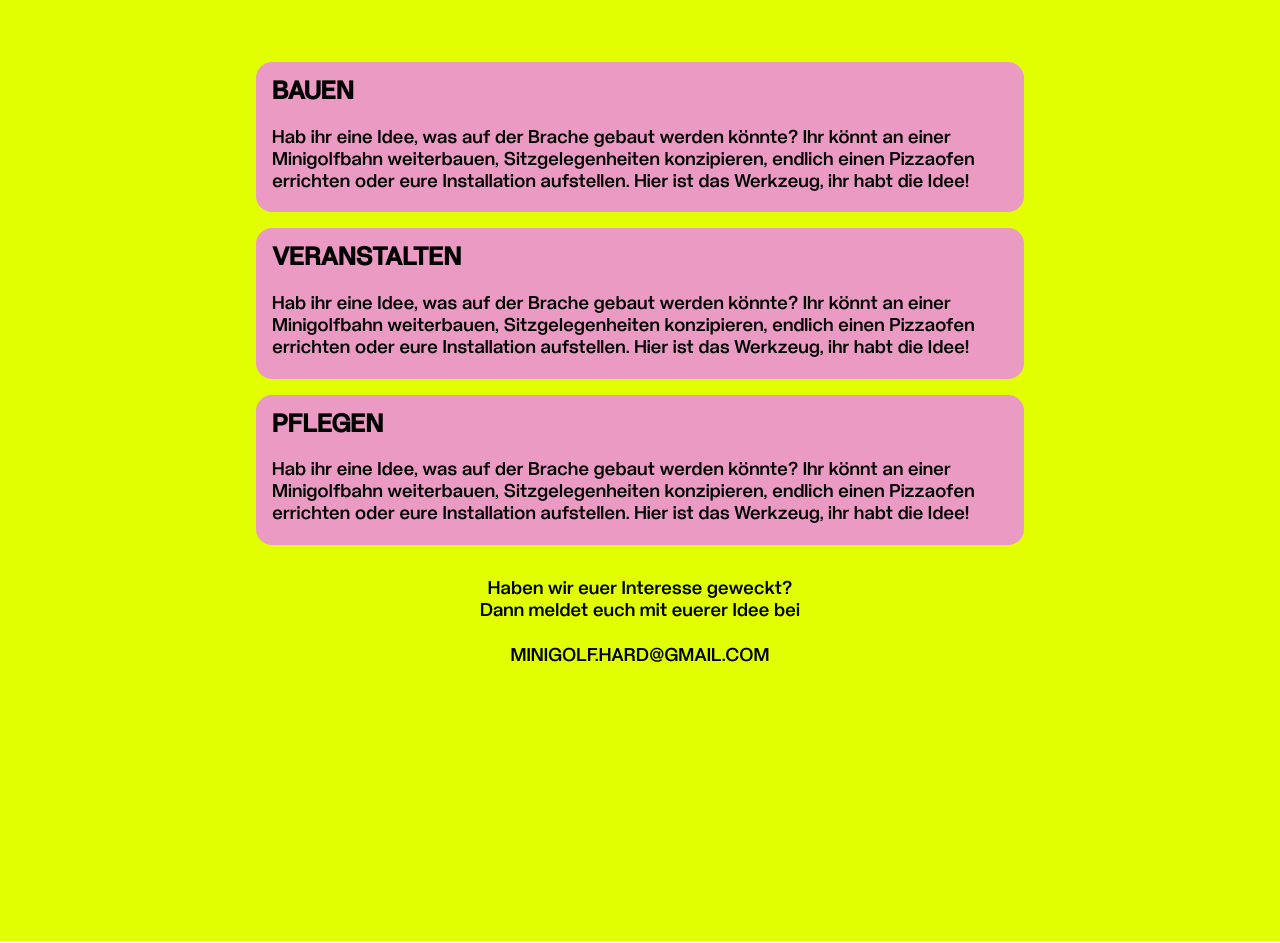
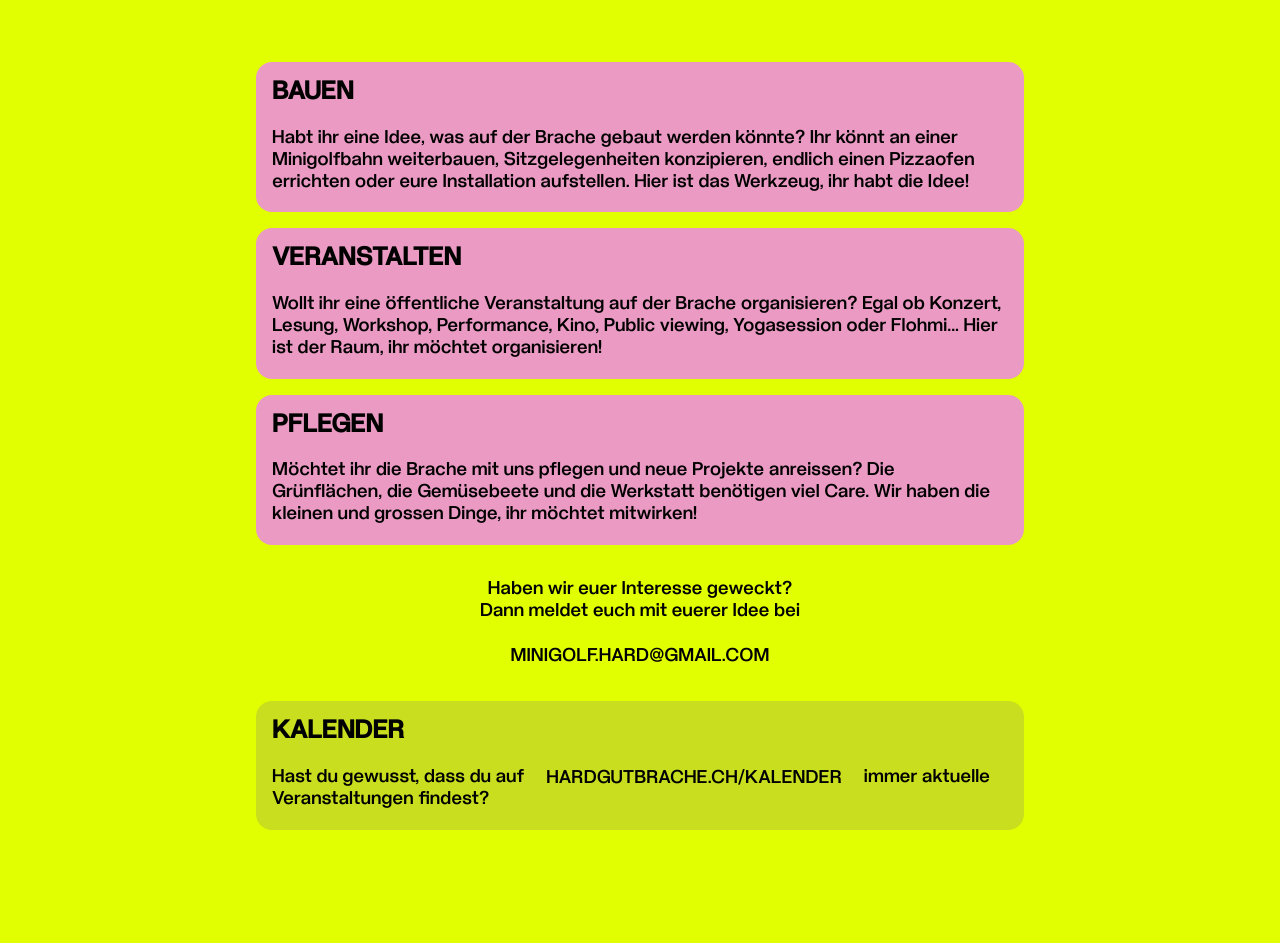
Before and after one commit to Dariush-Mehdiaraghi/minigolf-hard, a SvelteKit app: page /mitmachen in a window 1280 px wide. Shown: the part 989-1932 px from the top of the page. Built offline with nearby package versions, Linux system fonts and the light colour scheme.

Commit message:
fixed text

```diff
--- a/src/routes/mitmachen/+page.svelte
+++ b/src/routes/mitmachen/+page.svelte
@@ -55,19 +55,19 @@
   <div class="box">
     <h2>Bauen</h2>
     <p>
-      Hab ihr eine Idee, was auf der Brache gebaut werden könnte? Ihr könnt an einer Minigolfbahn weiterbauen, Sitzgelegenheiten konzipieren, endlich einen Pizzaofen errichten oder eure Installation aufstellen. Hier ist das Werkzeug, ihr habt die Idee!
+      Habt ihr eine Idee, was auf der Brache gebaut werden könnte? Ihr könnt an einer Minigolfbahn weiterbauen, Sitzgelegenheiten konzipieren, endlich einen Pizzaofen errichten oder eure Installation aufstellen. Hier ist das Werkzeug, ihr habt die Idee!
     </p>
   </div>
   <div class="box">
     <h2>Veranstalten</h2>
     <p>
-      Hab ihr eine Idee, was auf der Brache gebaut werden könnte? Ihr könnt an einer Minigolfbahn weiterbauen, Sitzgelegenheiten konzipieren, endlich einen Pizzaofen errichten oder eure Installation aufstellen. Hier ist das Werkzeug, ihr habt die Idee!
+      Wollt ihr eine öffentliche Veranstaltung auf der Brache organisieren? Egal ob Konzert, Lesung, Workshop, Performance, Kino, Public viewing, Yogasession oder Flohmi... Hier ist der Raum, ihr möchtet organisieren!
     </p>
   </div>
   <div class="box">
     <h2>Pflegen</h2>
     <p>
-      Hab ihr eine Idee, was auf der Brache gebaut werden könnte? Ihr könnt an einer Minigolfbahn weiterbauen, Sitzgelegenheiten konzipieren, endlich einen Pizzaofen errichten oder eure Installation aufstellen. Hier ist das Werkzeug, ihr habt die Idee!
+      Möchtet ihr die Brache mit uns pflegen und neue Projekte anreissen? Die Grünflächen, die Gemüsebeete und die Werkstatt benötigen viel Care. Wir haben die kleinen und grossen Dinge, ihr möchtet mitwirken!
     </p>
   </div>
   <div class="box-b">
@@ -76,6 +76,12 @@
       <br>Dann meldet euch mit euerer Idee bei
       <br>
       <br><a href="mailto:minigolf.hard@gmail.com">minigolf.hard@gmail.com</a>
+    </p>
+  </div>
+  <div class="box-kalender">
+    <h2>Kalender</h2>
+    <p>
+      Hast du gewusst, dass du auf <a href="https://hardgutbrache.ch/kalender">hardgutbrache.ch/kalender</a> immer aktuelle Veranstaltungen findest?
     </p>
   </div>
 </div>
@@ -100,6 +106,14 @@
   }
   .box{
     background-color: #EA9AC3;
+    border-radius: 1em;
+    padding: 1em;
+    margin-top: 1em;
+    padding-bottom: 0.1em;
+  }
+
+  .box-kalender{
+    background-color: #C8DE1E;
     border-radius: 1em;
     padding: 1em;
     margin-top: 1em;
```
